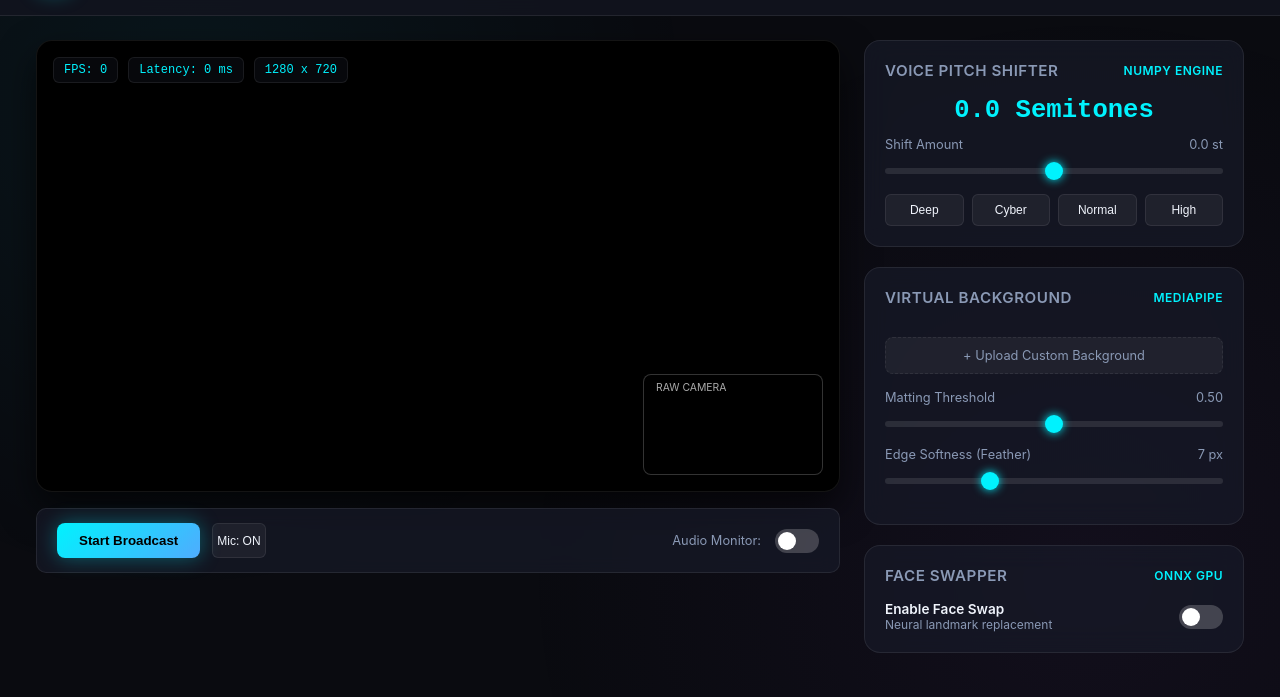
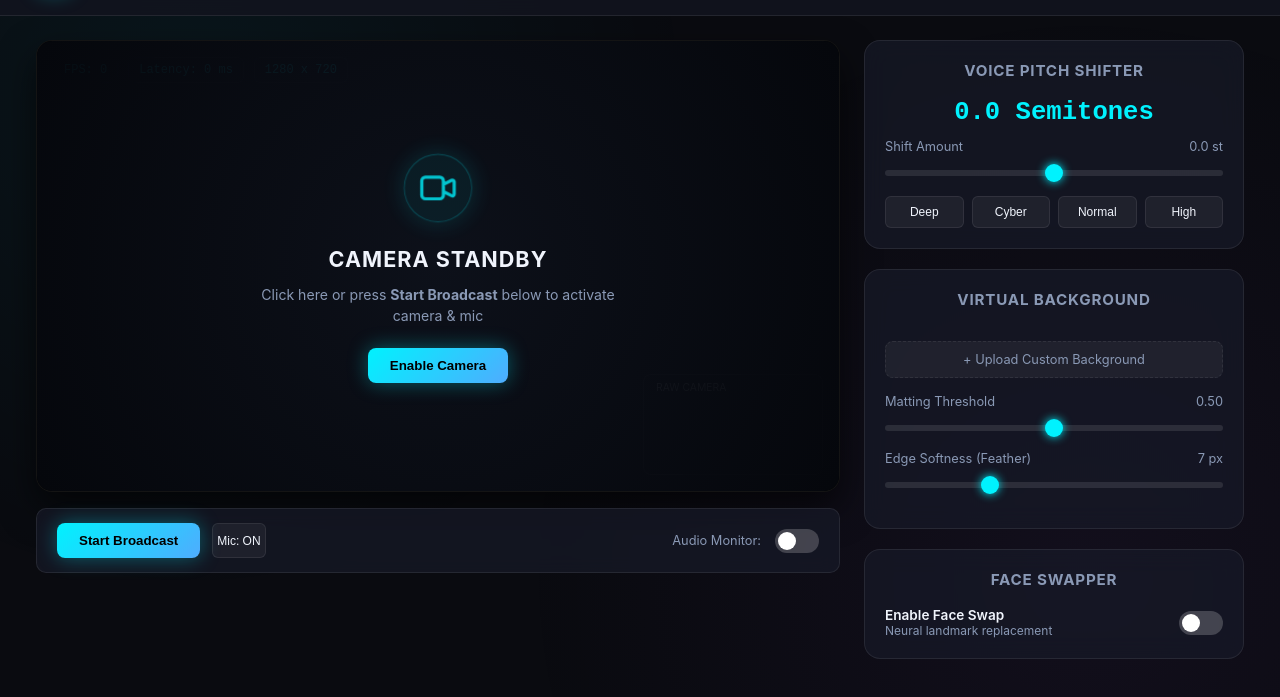
Before and after one commit to slngr17/avatar-pipeline, a plain HTML site: page web/static/index.html in a window 1280 px wide. Shown: the part 65-762 px from the top of the page. Drawn offline with Linux system fonts and the light colour scheme; no server answers.

Commit message:
Center card headers, remove right badges, and add interactive camera standby overlay

```diff
--- a/web/static/app.js
+++ b/web/static/app.js
@@ -270,6 +270,15 @@ function playTransformedAudio(arrayBuffer) {
   nextPlayTime += audioBuffer.duration;
 }
 
+const standbyOverlay = document.getElementById("standbyOverlay");
+if (standbyOverlay) {
+  standbyOverlay.addEventListener("click", () => {
+    if (!isBroadcasting) {
+      btnToggleBroadcast.click();
+    }
+  });
+}
+
 // 7. Start / Stop Broadcast Toggle
 btnToggleBroadcast.addEventListener("click", async () => {
   if (!isBroadcasting) {
@@ -286,6 +295,7 @@ btnToggleBroadcast.addEventListener("click", async () => {
       await initAudioPipeline(videoStream);
 
       isBroadcasting = true;
+      if (standbyOverlay) standbyOverlay.classList.add("hidden");
       btnToggleBroadcast.textContent = "Stop Broadcast";
       btnToggleBroadcast.className = "btn-danger";
       streamStatusText.textContent = "ON AIR";
@@ -298,6 +308,7 @@ btnToggleBroadcast.addEventListener("click", async () => {
     }
   } else {
     isBroadcasting = false;
+    if (standbyOverlay) standbyOverlay.classList.remove("hidden");
     if (videoStream) videoStream.getTracks().forEach(t => t.stop());
     if (videoWs) videoWs.close();
     if (audioWs) audioWs.close();
--- a/web/static/index.html
+++ b/web/static/index.html
@@ -42,6 +42,20 @@
         <!-- Hidden Webcam Video Element -->
         <video id="webcamFeed" autoplay playsinline muted></video>
 
+        <!-- Standby Prompt Overlay (Visible when not broadcasting) -->
+        <div id="standbyOverlay" class="standby-overlay">
+          <div class="standby-content">
+            <div class="standby-icon">
+              <svg viewBox="0 0 24 24" width="48" height="48" fill="none" stroke="currentColor" stroke-width="1.8">
+                <path d="M15 10l4.553-2.276A1 1 0 0121 8.618v6.764a1 1 0 01-1.447.894L15 14M5 18h8a2 2 0 002-2V8a2 2 0 00-2-2H5a2 2 0 00-2 2v8a2 2 0 002 2z" stroke-linecap="round" stroke-linejoin="round"/>
+              </svg>
+            </div>
+            <h2>CAMERA STANDBY</h2>
+            <p>Click here or press <strong>Start Broadcast</strong> below to activate camera & mic</p>
+            <button class="btn-primary standby-action-btn">Enable Camera</button>
+          </div>
+        </div>
+
         <!-- Picture-in-picture raw webcam preview -->
         <div class="pip-preview">
           <span class="pip-label">Raw Camera</span>
@@ -77,10 +91,7 @@
 
       <!-- Audio Engine Card -->
       <div class="dock-card">
-        <h3>
-          <span>Voice Pitch Shifter</span>
-          <span style="font-size: 0.75rem; color: var(--accent-cyan);">NumPy Engine</span>
-        </h3>
+        <h3 class="dock-card-header">Voice Pitch Shifter</h3>
 
         <div class="pitch-display" id="pitchDisplay">0.0 Semitones</div>
 
@@ -102,10 +113,7 @@
 
       <!-- Virtual Background Card -->
       <div class="dock-card">
-        <h3>
-          <span>Virtual Background</span>
-          <span style="font-size: 0.75rem; color: var(--accent-cyan);">MediaPipe</span>
-        </h3>
+        <h3 class="dock-card-header">Virtual Background</h3>
 
         <div class="bg-grid" id="bgPresetsGrid">
           <!-- Populated dynamically via /api/presets -->
@@ -135,10 +143,7 @@
 
       <!-- Vision Engine Card -->
       <div class="dock-card">
-        <h3>
-          <span>Face Swapper</span>
-          <span style="font-size: 0.75rem; color: var(--accent-cyan);">ONNX GPU</span>
-        </h3>
+        <h3 class="dock-card-header">Face Swapper</h3>
 
         <div class="toggle-row">
           <div>
--- a/web/static/style.css
+++ b/web/static/style.css
@@ -169,6 +169,68 @@ header {
   display: block;
 }
 
+/* Standby prompt overlay */
+.standby-overlay {
+  position: absolute;
+  inset: 0;
+  display: flex;
+  align-items: center;
+  justify-content: center;
+  background: radial-gradient(circle at center, rgba(14, 18, 28, 0.92) 0%, rgba(5, 7, 12, 0.98) 100%);
+  z-index: 10;
+  cursor: pointer;
+  transition: opacity 0.3s ease, visibility 0.3s ease;
+}
+
+.standby-overlay.hidden {
+  opacity: 0;
+  visibility: hidden;
+  pointer-events: none;
+}
+
+.standby-content {
+  text-align: center;
+  max-width: 440px;
+  padding: 30px;
+  display: flex;
+  flex-direction: column;
+  align-items: center;
+  gap: 12px;
+}
+
+.standby-icon {
+  width: 76px;
+  height: 76px;
+  border-radius: 50%;
+  background: rgba(0, 242, 254, 0.08);
+  border: 1px solid rgba(0, 242, 254, 0.3);
+  display: flex;
+  align-items: center;
+  justify-content: center;
+  color: var(--accent-cyan);
+  box-shadow: 0 0 30px rgba(0, 242, 254, 0.2);
+  margin-bottom: 8px;
+  animation: pulse 2.5s infinite;
+}
+
+.standby-content h2 {
+  font-size: 1.35rem;
+  font-weight: 700;
+  letter-spacing: 1px;
+  color: var(--text-main);
+}
+
+.standby-content p {
+  font-size: 0.88rem;
+  color: var(--text-muted);
+  line-height: 1.5;
+}
+
+.standby-action-btn {
+  margin-top: 10px;
+  pointer-events: none; /* Parent overlay handles click */
+}
+
 #webcamFeed {
   display: none; /* Processed in background on invisible canvas */
 }
@@ -290,16 +352,16 @@ header {
   border: 1px solid var(--border-color);
 }
 
-.dock-card h3 {
+.dock-card h3,
+.dock-card-header {
   font-size: 0.95rem;
-  font-weight: 600;
+  font-weight: 700;
   text-transform: uppercase;
-  letter-spacing: 0.5px;
+  letter-spacing: 0.8px;
   color: var(--text-muted);
-  margin-bottom: 16px;
-  display: flex;
-  align-items: center;
-  justify-content: space-between;
+  margin-bottom: 18px;
+  text-align: center;
+  display: block;
 }
 
 /* Pitch shifting section */
```
